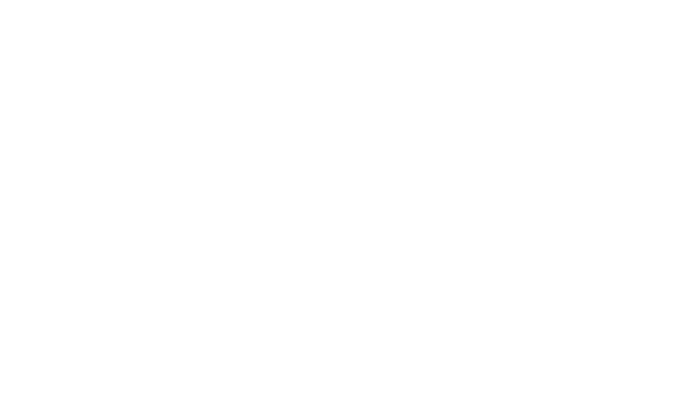
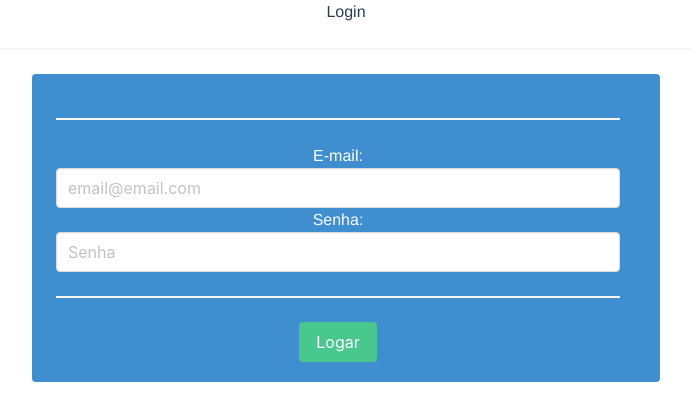
Before and after one commit to ChernoBen/gestao-users-front, a Vue app: page /login in a window 1280 px wide. Shown: the top 420 px of the page, without its empty margins (294-985 px from the left). Built offline with nearby package versions, Linux system fonts and the light colour scheme.

Commit message:
componente login

```diff
--- a/src/router/index.js
+++ b/src/router/index.js
@@ -2,6 +2,7 @@ import Vue from 'vue'
 import VueRouter from 'vue-router'
 import Home from '../views/Home.vue'
 import Register from '../views/Register.vue'
+import Login from '../views/Login.vue'
 
 Vue.use(VueRouter)
 
@@ -24,6 +25,11 @@ const routes = [
     name: 'Register',
     component: Register
   },
+  {
+    path: '/login',
+    name: 'Login',
+    component: Login
+  },
 ]
 
 const router = new VueRouter({
--- /dev/null
+++ b/src/views/Login.vue
@@ -0,0 +1,60 @@
+<template>
+  <div>
+    <h2>Login</h2>
+    <hr />
+    <div class="columns is-centered">
+      <div class="column is-half">
+        <div class="notification is-info">
+          <div>
+            <div v-if="error != ''" class="notification is-danger">
+              <p>{{ error }}</p>
+            </div>
+            <hr />
+          </div>
+          <p>E-mail:</p>
+          <input
+            class="input"
+            type="email"
+            placeholder="email@email.com"
+            name=""
+            id=""
+            v-model="email"
+          />
+          <p>Senha:</p>
+          <input
+            class="input"
+            type="password"
+            placeholder="Senha"
+            name=""
+            id=""
+            v-model="password"
+          />
+          <hr />
+          <button @click="login" class="button is-success">Logar</button>
+        </div>
+      </div>
+    </div>
+  </div>
+</template>
+
+<script>
+//const axios = require("axios");
+
+export default {
+  data() {
+    return {
+      password: "",
+      email: "",
+      error: "",
+    };
+  },
+  methods: {
+    login: function () {
+      console.log("login");
+    },
+  },
+};
+</script>
+
+<style scoped>
+</style>
```
